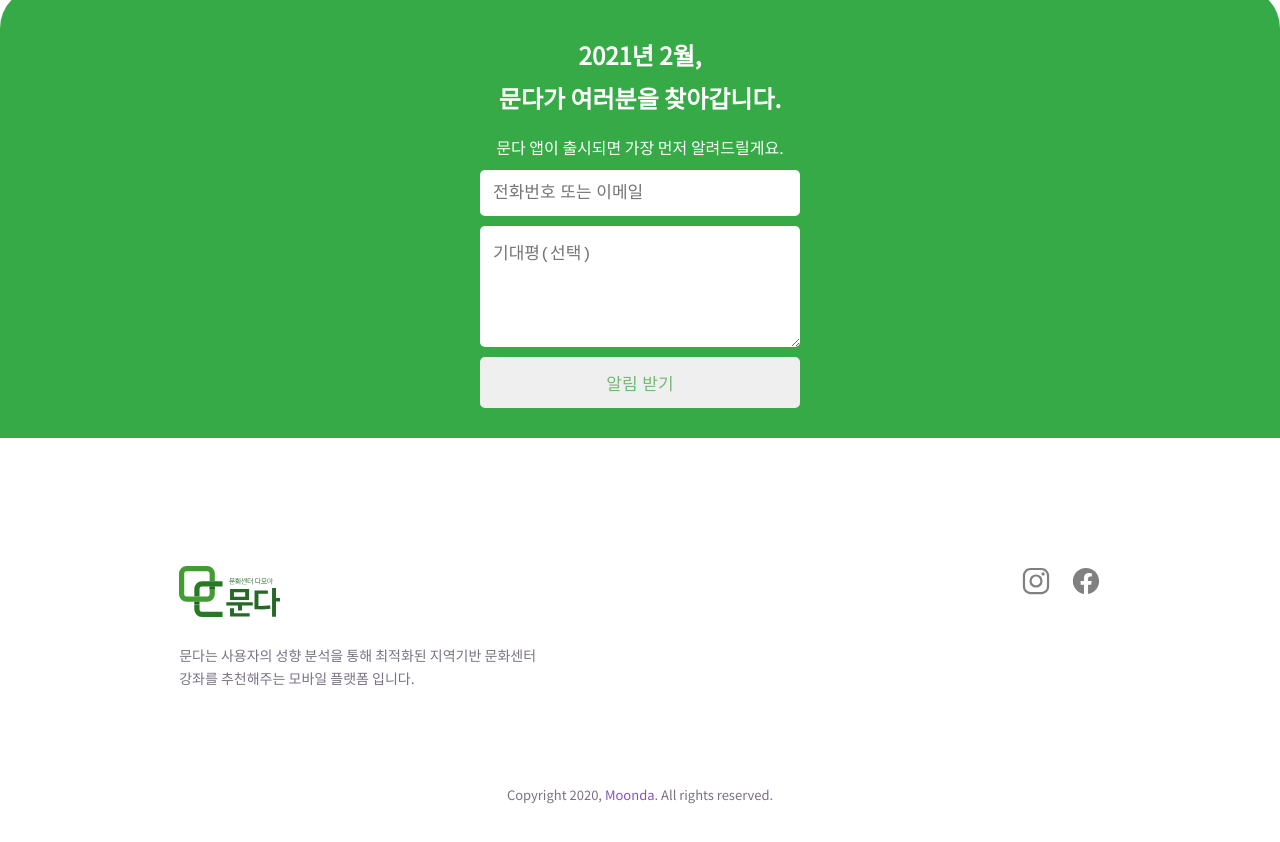
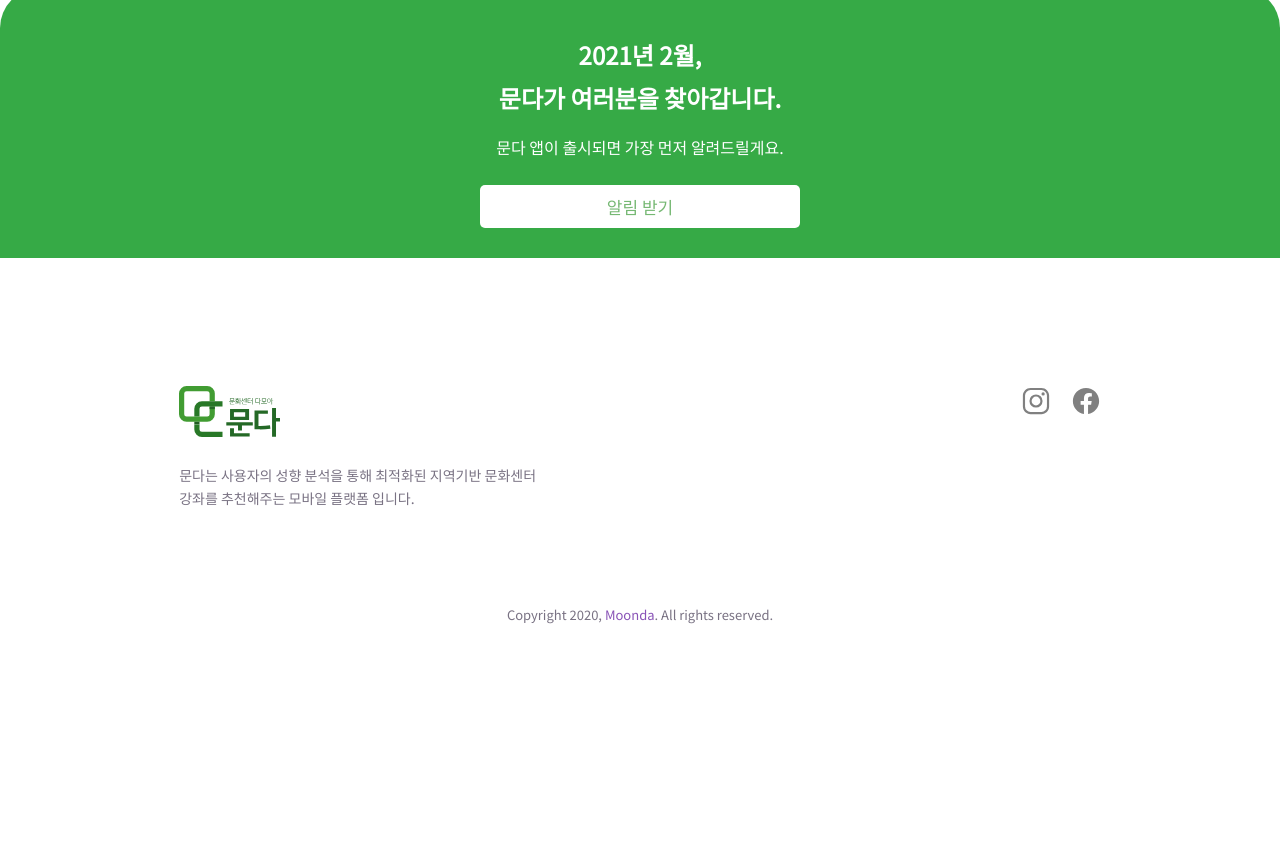
Before and after one commit to MoondaDev/moonda-landing, a Gatsby site: page / in a window 1280 px wide. Shown: the part 3350-4192 px from the top of the page. After the commit the page ends 4016 px from the top, so only its background shows below. Built offline with nearby package versions, Linux system fonts and the light colour scheme; Gatsby itself is replaced by a stand-in of ours.

Commit message:
update page

```diff
--- a/public/chunk-map.json
+++ b/public/chunk-map.json
@@ -1 +1 @@
-{"polyfill":["/polyfill-3f99b51aa82fcaeb5543.js"],"app":["/app-8f04a02d5cd77f03dc28.js"],"component---src-pages-404-js":["/component---src-pages-404-js-88dce7fdd05c9c330c0b.js"],"component---src-pages-about-js":["/component---src-pages-about-js-8a55b553fb85b8715715.js"],"component---src-pages-contact-js":["/component---src-pages-contact-js-bb3bee25cdc48c398f96.js"],"component---src-pages-index-js":["/component---src-pages-index-js-5c1eac3bf2d978592486.js"],"component---src-pages-integrations-slack-js":["/component---src-pages-integrations-slack-js-22996a8c479a29af381d.js"],"component---src-pages-privacy-js":["/component---src-pages-privacy-js-f7a0a7fdf8eeaa0e853e.js"],"component---src-pages-terms-js":["/component---src-pages-terms-js-91d4efc613a41e51cd13.js"]}
+{"polyfill":["/polyfill-3f99b51aa82fcaeb5543.js"],"app":["/app-8f04a02d5cd77f03dc28.js"],"component---src-pages-404-js":["/component---src-pages-404-js-88dce7fdd05c9c330c0b.js"],"component---src-pages-about-js":["/component---src-pages-about-js-8a55b553fb85b8715715.js"],"component---src-pages-contact-js":["/component---src-pages-contact-js-bb3bee25cdc48c398f96.js"],"component---src-pages-index-js":["/component---src-pages-index-js-779c247abc298315afb3.js"],"component---src-pages-integrations-slack-js":["/component---src-pages-integrations-slack-js-22996a8c479a29af381d.js"],"component---src-pages-privacy-js":["/component---src-pages-privacy-js-f7a0a7fdf8eeaa0e853e.js"],"component---src-pages-terms-js":["/component---src-pages-terms-js-91d4efc613a41e51cd13.js"]}
--- a/public/page-data/app-data.json
+++ b/public/page-data/app-data.json
@@ -1 +1 @@
-{"webpackCompilationHash":"dc55cb4000d80aed2431"}
+{"webpackCompilationHash":"a37ee6f8c90ba192cd9a"}
--- a/public/styles/_all.scss
+++ b/public/styles/_all.scss
@@ -220,9 +220,12 @@ body {
         box-sizing: border-box;
       }
 
-      button {
+      .my-button2 {
         width: 80%;
+        margin-top: 20px;
         color: #76b873;
+        background-color: white;
+        font-family: Noto Sans KR;
       }
     }
     /*
--- a/src/pages/index.js
+++ b/src/pages/index.js
@@ -159,11 +159,9 @@ const IndexPage = () => {
                         <p>문다 앱이 출시되면 가장 먼저 알려드릴게요.</p>
                     </span>
                     <div className={"text-input-wrapper"}>
-                        <input type="email" onChange={e => setEmailOrPhone(e.target.value)} placeholder="전화번호 또는 이메일"></input>
-                        <textarea rows='5' onChange={e => setExpectaionMessage(e.target.value)} placeholder="기대평(선택)"></textarea>
-                        <button onClick={sendSurvey}>
-                            알림 받기
-                        </button>
+
+                            <a className={"my-button2"}href="https://forms.gle/Gr8VUC2aFjhwgjo66">알림 받기</a>
+
                     </div>
                 </div>
             </div>
--- a/static/styles/_all.scss
+++ b/static/styles/_all.scss
@@ -220,9 +220,12 @@ body {
         box-sizing: border-box;
       }
 
-      button {
+      .my-button2 {
         width: 80%;
+        margin-top: 20px;
         color: #76b873;
+        background-color: white;
+        font-family: Noto Sans KR;
       }
     }
     /*
```
Also changed, not shown: public/404.html (+1 -1 lines), public/404/index.html (+1 -1 lines), public/about/index.html (+1 -1 lines), public/contact/index.html (+1 -1 lines), public/index.html (+1 -1 lines), public/integrations/slack/index.html (+1 -1 lines), public/privacy/index.html (+1 -1 lines), public/terms/index.html (+1 -1 lines), public/webpack.stats.json (+1 -1 lines), 6 other files.
